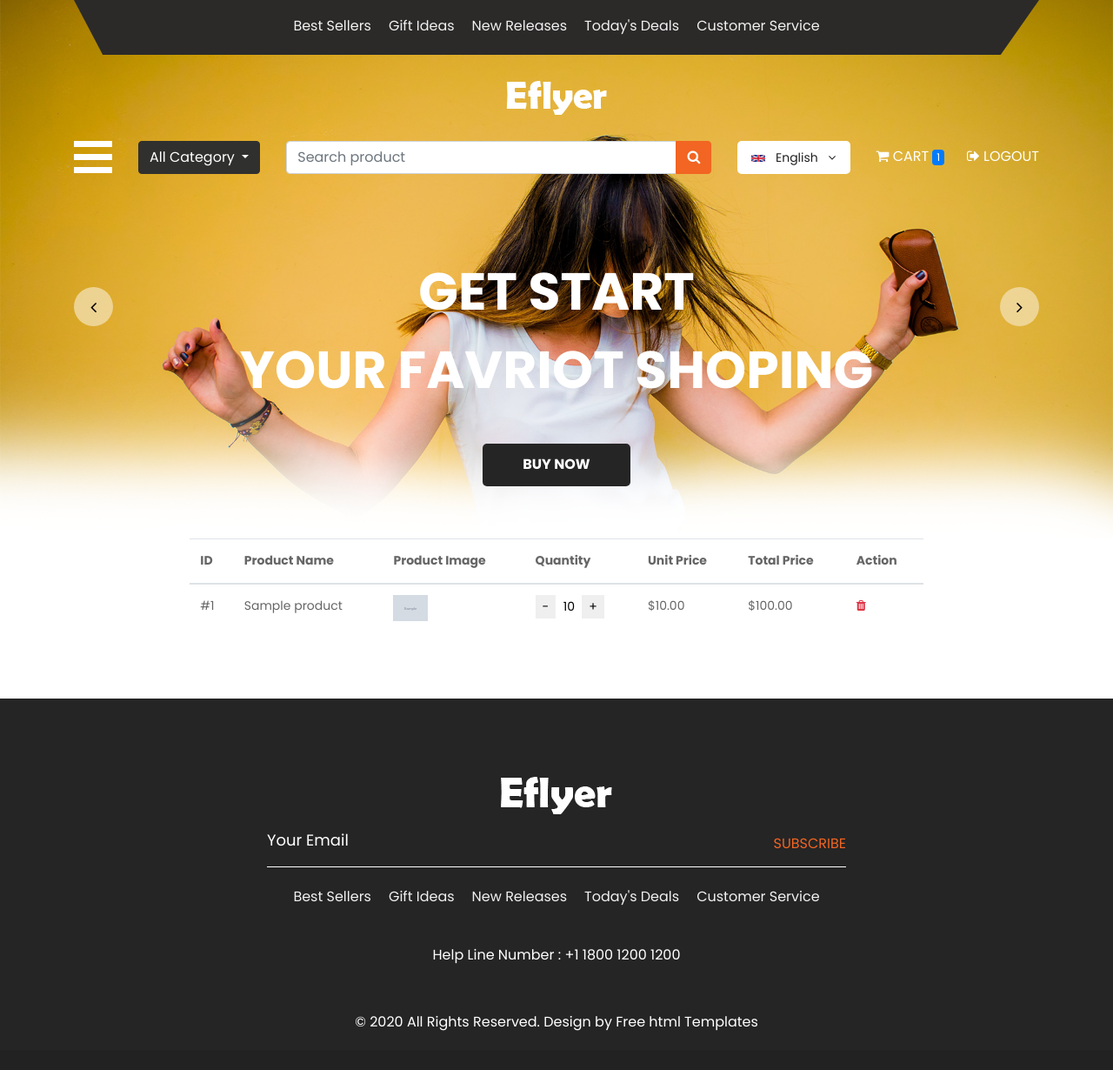
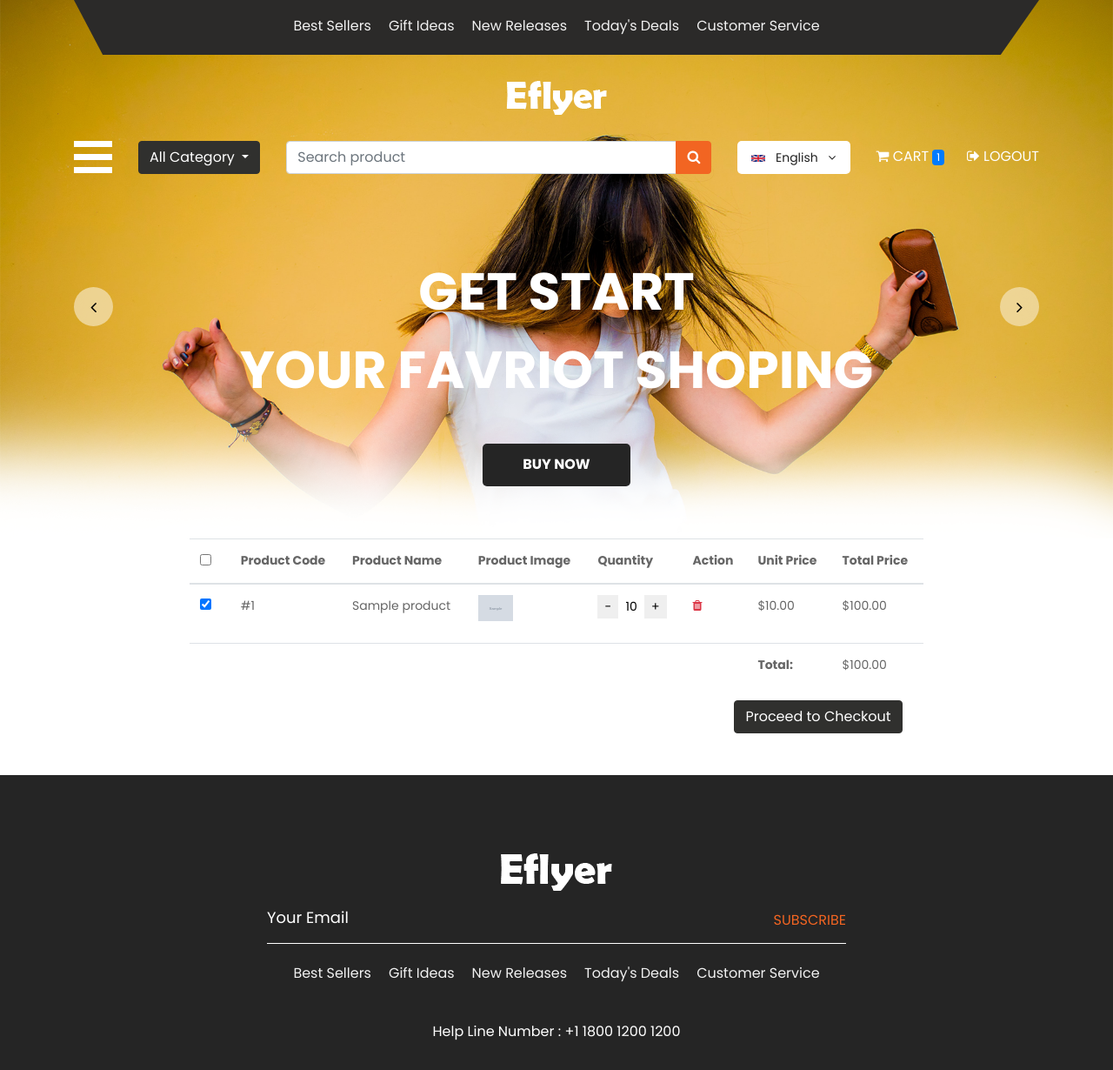
Before and after one commit to mominur774/eshop, a Django app: page /product/cart/ in a window 1280 px wide. Shown: the top 1230 px of the page at 87% size. Before the commit the page ends 1185 px from the top, so only its background shows below. Run offline with Django 4.2, Linux system fonts and the light colour scheme; a user stored in the database is signed in; tables that the repository leaves empty hold one stand-in row (values such as "Sample post"); grey boxes marked "Sample" are stand-in pictures; some libraries are stand-ins or nearby versions.

Commit message:
update minor

```diff
--- a/product/admin.py
+++ b/product/admin.py
@@ -1,5 +1,5 @@
 from django.contrib import admin
-from product.models import Product, Category, Cart
+from product.models import Product, Category, Cart, BillingDetails, Order
 
 # Register your models here.
 
@@ -18,3 +18,5 @@ class CartAdmin(admin.ModelAdmin):
 admin.site.register(Category, CategoryAdmin)
 admin.site.register(Product, ProductAdmin)
 admin.site.register(Cart, CartAdmin)
+admin.site.register(BillingDetails)
+admin.site.register(Order)
--- a/product/models.py
+++ b/product/models.py
@@ -44,3 +44,22 @@ class Cart(BaseModel):
 
     def __str__(self):
         return f"{self.user.username}'s cart"
+
+
+class BillingDetails(BaseModel):
+    user = models.ForeignKey(User, on_delete=models.CASCADE)
+    address = models.CharField(max_length=255)
+    city = models.CharField(max_length=255)
+    postal_code = models.CharField(max_length=20)
+    phone_number = models.CharField(max_length=15)
+
+    def __str__(self):
+        return f"{self.user}'s billing"
+
+class Order(BaseModel):
+    user = models.ForeignKey(User, on_delete=models.CASCADE)
+    cart = models.ForeignKey(Cart, on_delete=models.CASCADE)
+    billing = models.ForeignKey(BillingDetails, on_delete=models.CASCADE)
+
+    def __str__(self):
+        return f"{self.user}'s order"
--- a/product/views.py
+++ b/product/views.py
@@ -1,6 +1,7 @@
 from django.shortcuts import render, redirect
 from product.models import Product, Category, Cart
 from django.views.generic import ListView, DetailView
+from django.db.models import F, ExpressionWrapper, fields, Sum
 
 # Create your views here.
 
@@ -31,7 +32,22 @@ class CartListView(ListView):
     context_object_name = 'carts'
 
     def get_queryset(self):
-        return Cart.objects.filter(user=self.request.user)
+        return Cart.objects.filter(
+            user=self.request.user
+        )
+
+    def get_context_data(self, *args, **kwargs):
+        context = super().get_context_data(*args, **kwargs)
+        carts = Cart.objects.filter(
+            user=self.request.user
+        )
+        cart_total_price = 0
+        for cart in carts:
+            cart_total_price += cart.total_price
+
+        context['cart_total_price'] = cart_total_price
+
+        return context
 
 
 def modify_cart_quantity(request, cart_id):
--- a/templates/pages/cart-list.html
+++ b/templates/pages/cart-list.html
@@ -4,24 +4,38 @@
 {% block content %}
 
 <div class="row my-5">
-    <div class="col-md-8 mx-auto">
+    <form method="post" class="col-md-8 mx-auto">
+        {% csrf_token %}
+
         <div class="table-responsive">
             <table class="table table-hover">
                 <thead>
                     <tr>
-                        <th>ID</th>
+                        <th>
+                            <div class="form-check">
+                                <input class="form-check-input" type="checkbox" value="">
+                                <label class="form-check-label" for=""></label>
+                            </div>
+                        </th>
+                        <th>Product Code</th>
                         <th>Product Name</th>
                         <th>Product Image</th>
                         <th>Quantity</th>
+                        <th>Action</th>
                         <th>Unit Price</th>
                         <th>Total Price</th>
-                        <th>Action</th>
                     </tr>
                 </thead>
                 <tbody>
                     {% for cart in carts %}
                     <tr>
-                        <td>#{{ cart.id }}</td>
+                        <td>
+                            <div class="form-check">
+                                <input class="form-check-input" name="cart_item" type="checkbox" value="{{ cart.id }}" checked>
+                                <label class="form-check-label" for=""></label>
+                            </div>
+                        </td>
+                        <td>#{{ cart.product.id }}</td>
                         <td>{{ cart.product.name }}</td>
                         <td>
                             <img width="40px" src="{{ cart.product.image.url }}" alt="">
@@ -37,8 +51,6 @@
                                 </div>
                             </form>
                         </td>
-                        <td>${{ cart.product.price }}</td>
-                        <td>${{ cart.total_price }}</td>
                         <td>
                             <form action="{% url "delete_cart_item" cart.id %}" method="post">
                                 {% csrf_token %}
@@ -47,12 +59,28 @@
                                 </button>
                             </form>
                         </td>
+                        <td>${{ cart.product.price }}</td>
+                        <td>${{ cart.total_price }}</td>
+
                     </tr>
                     {% endfor %}
+                    <tr>
+                        <td></td>
+                        <td></td>
+                        <td></td>
+                        <td></td>
+                        <td></td>
+                        <td></td>
+                        <td><b>Total:</b></td>
+                        <td>${{ cart_total_price }}</td>
+                    </tr>
                 </tbody>
             </table>
+            <div class="d-flex justify-content-end">
+                <button type="submit" class="btn btn-secondary mr-4">Proceed to Checkout</button>
+            </div>
         </div>
-    </div>
+    </form>
 </div>
 
 {% endblock content %}
```
Also changed, not shown: product/migrations/0006_billingdetails_order.py (added).
